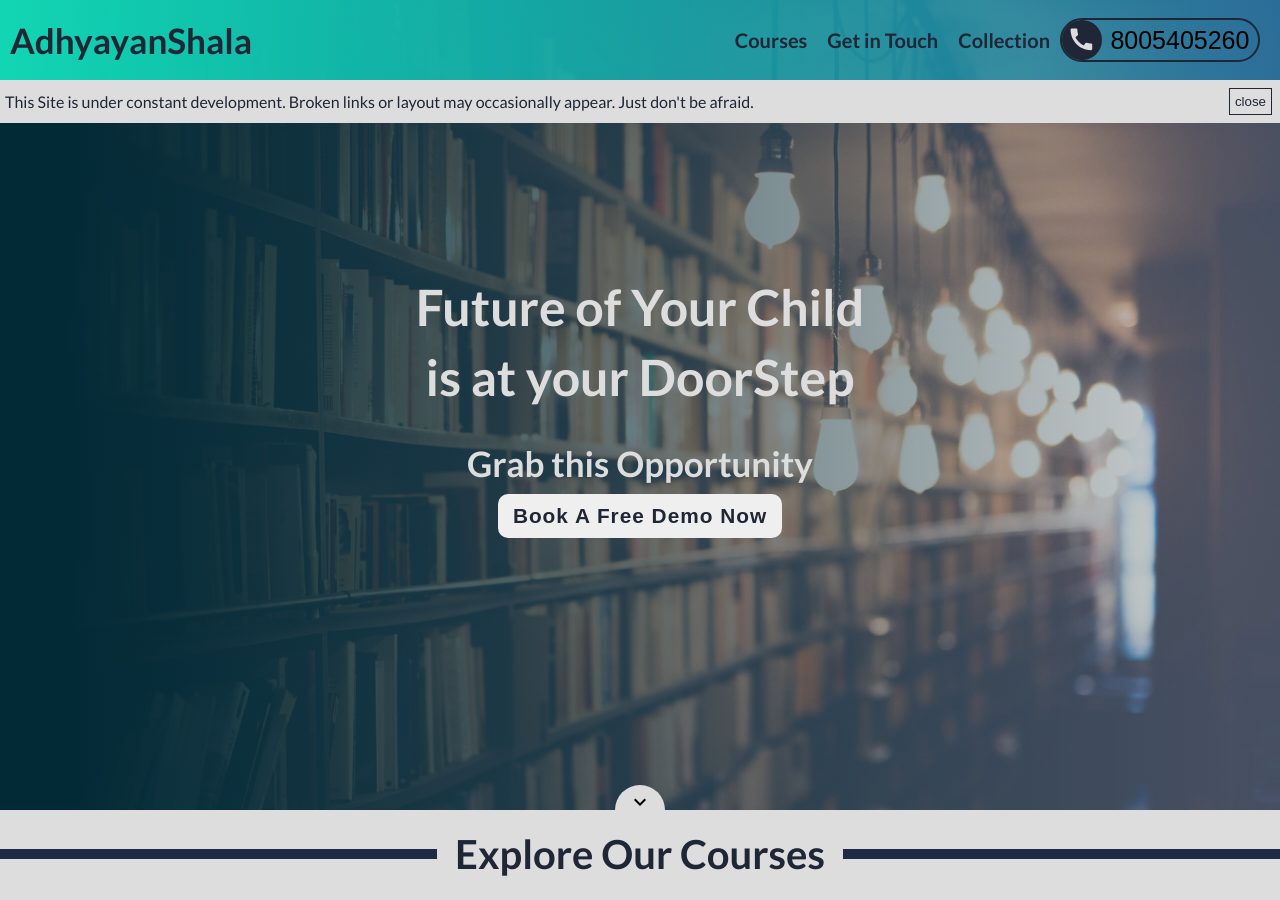
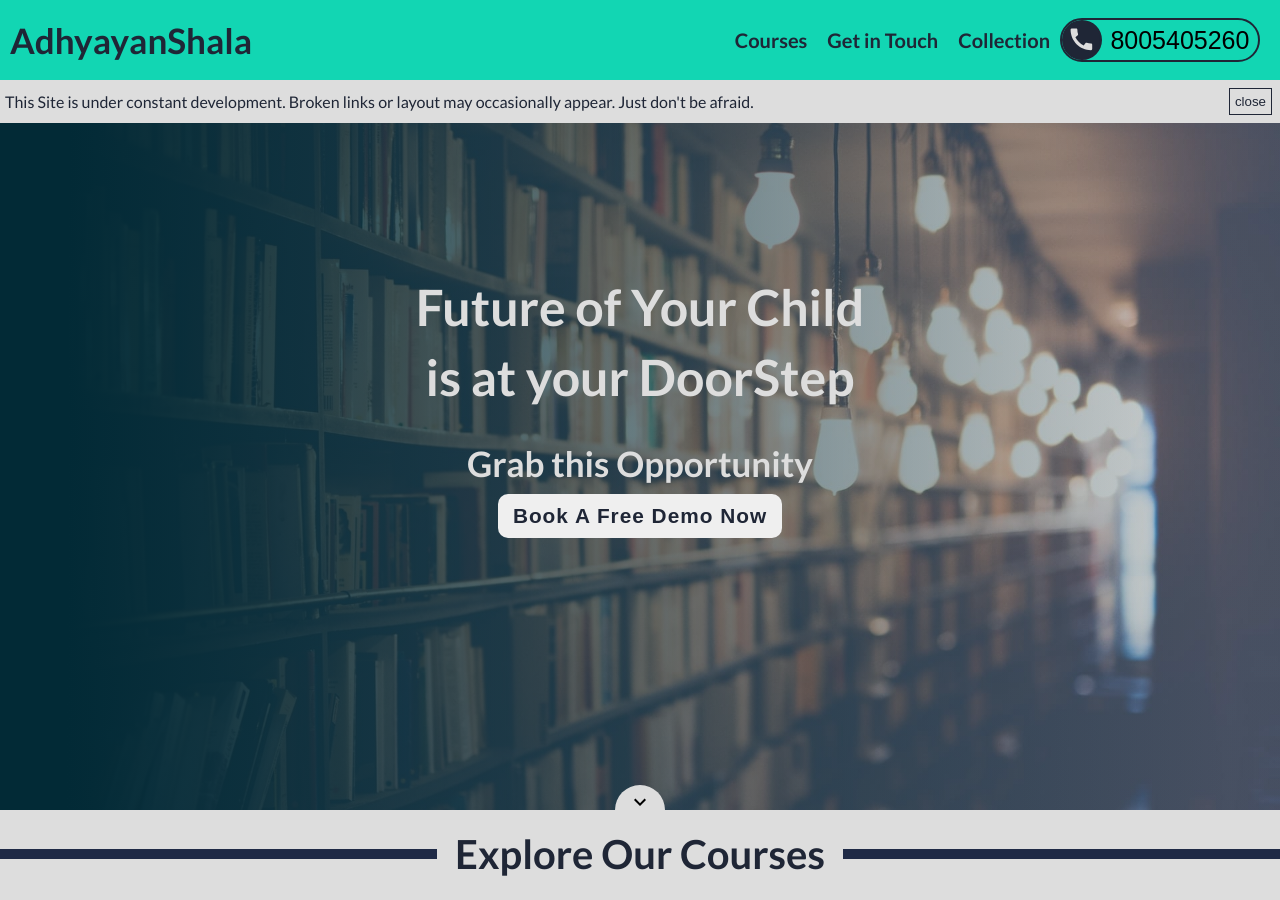
Before and after one commit to joshiCoding/adhyayanShala, a Jekyll site: the page built from index.markdown, in a window 1280 px wide and 900 px high. Built offline with Jekyll 4.4.1, drawn with Linux system fonts in a browser that asks for light colours.

Commit message:
color change to site

```diff
--- a/assets/css/styles.scss
+++ b/assets/css/styles.scss
@@ -62,6 +62,7 @@ header{
     left:0;
     z-index:400;
     background: var(--gradient-right);
+    background:#12D6B3;
 }
 
 //content
@@ -242,14 +243,14 @@ header{
 
 //common button throughout design
 .to-contact-btn{
-    width:100%;
-    max-width:450px;
+    // width:100%;
+    max-width:350px;
     border:none;
     border-radius:20px;
     background: var(--gradient-left-dark);
     background:var(--color-prim);
-    padding:10px;
-    font-size:25px;
+    padding:10px 20px;
+    font-size:20px;
     font-weight:bold;
     margin:0 40px;
     margin-top:10px;
@@ -907,6 +908,7 @@ footer{
         left:0;
         z-index:400;
         background: var(--gradient-right);
+        background:#12D6B3;
         .nav-list{
             display:flex;
             li{
```
Also changed, not shown: 2 other files.
